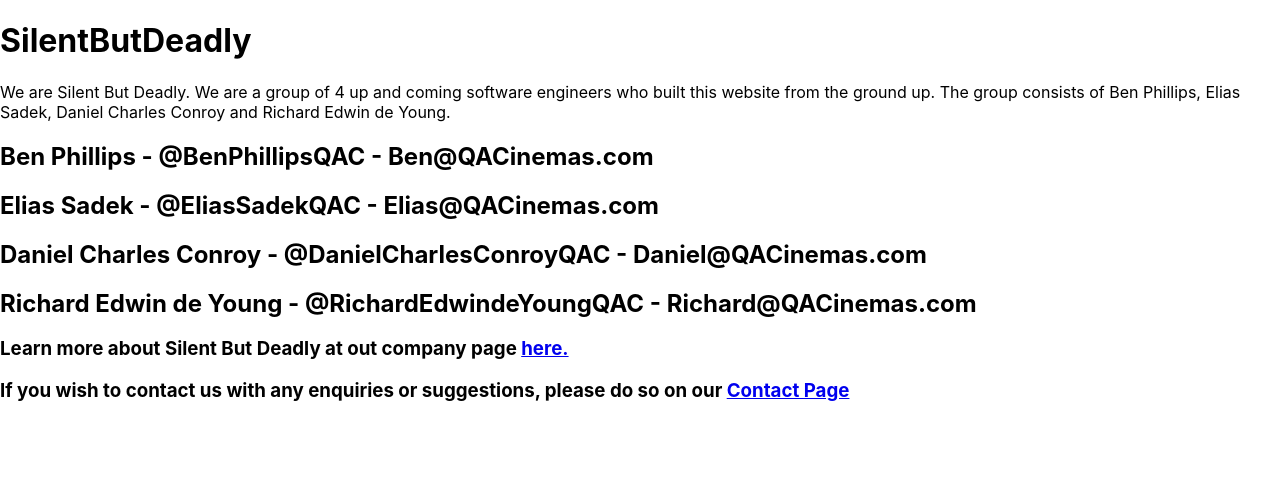
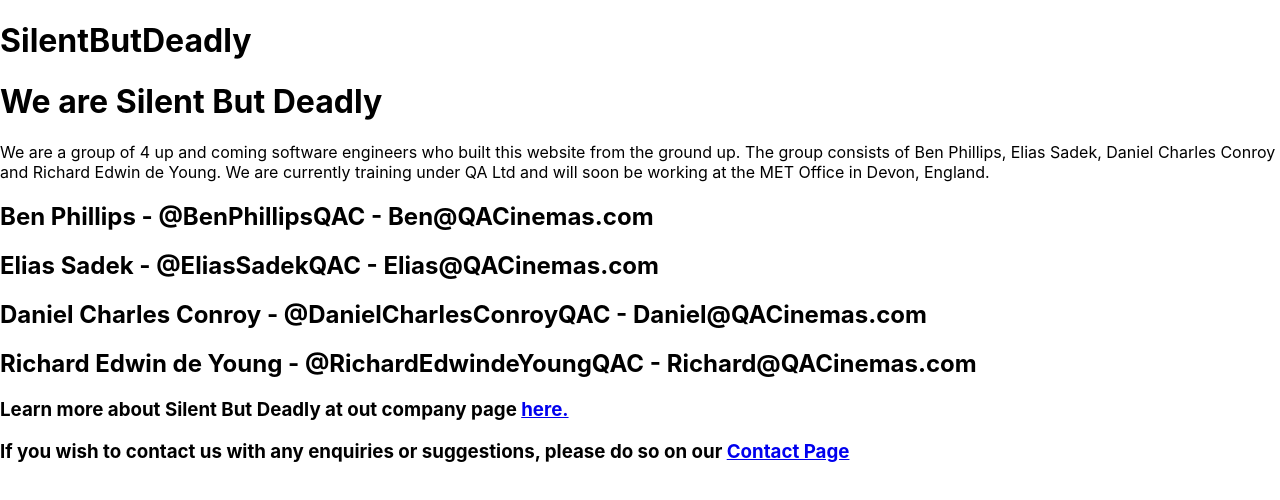
Before and after one commit to bensportfolioandprojects/SBD_Cinema_Project, a React (Create React App) app in the folder sbd_cinema_project/: page / in a window 1280 px wide. Shown: the top 500 px of the page. Built offline with nearby package versions, Linux system fonts and the light colour scheme.

Commit message:
layout changes, MVP met

```diff
--- a/sbd_cinema_project/src/components/AboutSBDBody.jsx
+++ b/sbd_cinema_project/src/components/AboutSBDBody.jsx
@@ -3,8 +3,10 @@
 function AboutSBDBody() {
     return (
         <div className="aboutsbdbody--container">
-        <p>We are Silent But Deadly. We are a group of 4 up and coming software engineers who built this website from the ground up.
+            <h1>We are Silent But Deadly</h1>
+        <p>We are a group of 4 up and coming software engineers who built this website from the ground up.
             The group consists of Ben Phillips, Elias Sadek, Daniel Charles Conroy and Richard Edwin de Young.
+            We are currently training under QA Ltd and will soon be working at the MET Office in Devon, England.
         </p>
         <h2>
            Ben Phillips - @BenPhillipsQAC - Ben@QACinemas.com
@@ -32,10 +34,10 @@
         </p>
 
         <h3>
-            Learn more about Silent But Deadly at out company page <a href ="#">here.</a>
+            Learn more about Silent But Deadly at out company page <a href ="www.QACINEMA.com">here.</a>
         </h3>
 
-        <h3>If you wish to contact us with any enquiries or suggestions, please do so on our <a href="#">Contact Page</a></h3>
+        <h3>If you wish to contact us with any enquiries or suggestions, please do so on our <a href="contactus.html">Contact Page</a></h3>
         </div>
     )
 }
```
